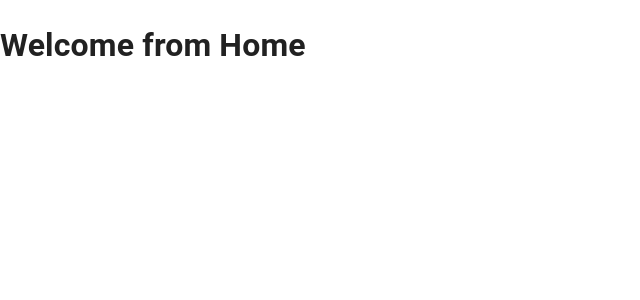
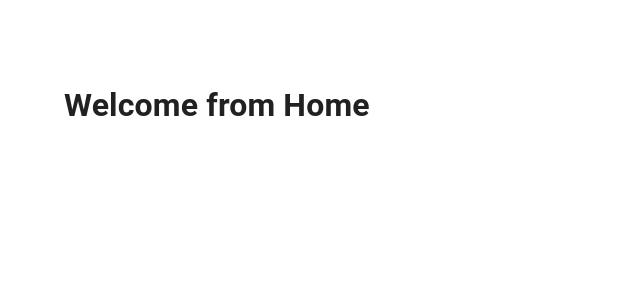
Before and after one commit to kkaraivanov/BunayHR, a React (Create React App) app in the folder client/: page / in a window 1280 px wide. Shown: the top 300 px of the page, without its empty margins (0-640 px from the left). Built offline with nearby package versions, Linux system fonts and the light colour scheme.

Commit message:
adding layout

```diff
--- a/client/src/components/AppRoutes/index.js
+++ b/client/src/components/AppRoutes/index.js
@@ -2,6 +2,7 @@ import { Routes, Route, Navigate } from 'react-router-dom';
 import routes from './routes';
 
 import AuthorizedRoutes from './AuthorizedRoutes';
+import Layout from '../Layout';
 
 const getRoutes = (allRoutes) =>
     allRoutes.map((route) => {
@@ -21,8 +22,10 @@ const getRoutes = (allRoutes) =>
 
 export default () => {
     return (
-        <Routes>
-            {getRoutes(routes)}
-        </Routes>
+        <Layout>
+            <Routes>
+                {getRoutes(routes)}
+            </Routes>
+        </Layout>
     )
 };
--- /dev/null
+++ b/client/src/components/Layout/index.js
@@ -0,0 +1,26 @@
+import { Container } from "@mui/material";
+import { makeStyles } from "@mui/styles";
+
+const useStyles = makeStyles(() => {
+    return {
+        root: {
+            display: 'flex'
+        },
+        mainContent: {
+            marginTop: '60px'
+        }
+    }
+})
+
+export default ({ children }) => {
+    const classes = useStyles();
+
+    return (
+        <div className={classes.root}>
+
+            <Container maxWidth="lg" className={classes.mainContent}>
+                {children}
+            </Container>
+        </div>
+    )
+};
--- a/client/src/redux/reducers/appReducer.js
+++ b/client/src/redux/reducers/appReducer.js
@@ -2,7 +2,8 @@ import * as types from '../actions/types';
 
 const initialState = {
   isAuthorized: false,
-  themeMode: 'light'
+  isDrawerOpen: false,
+  themeMode: 'light',
 };
 
 const appReducer = (state = initialState, action) => {
```
